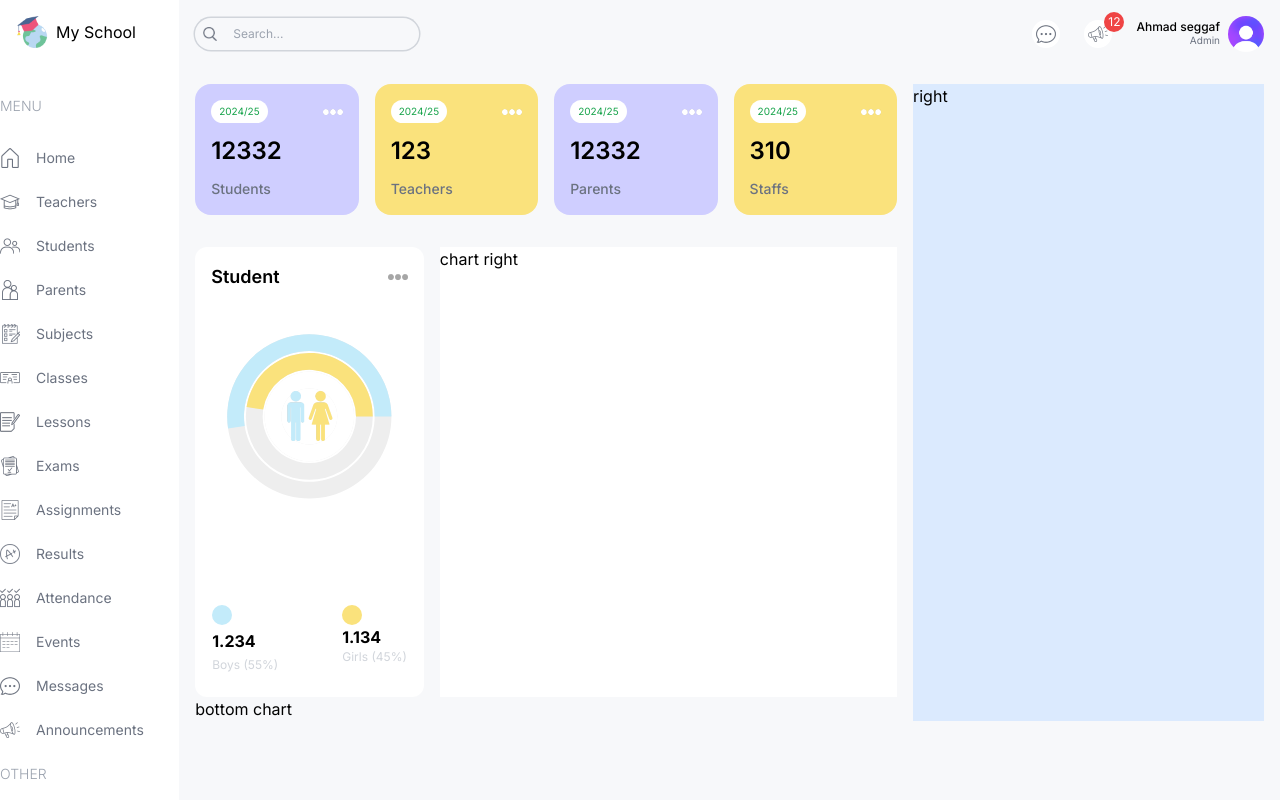
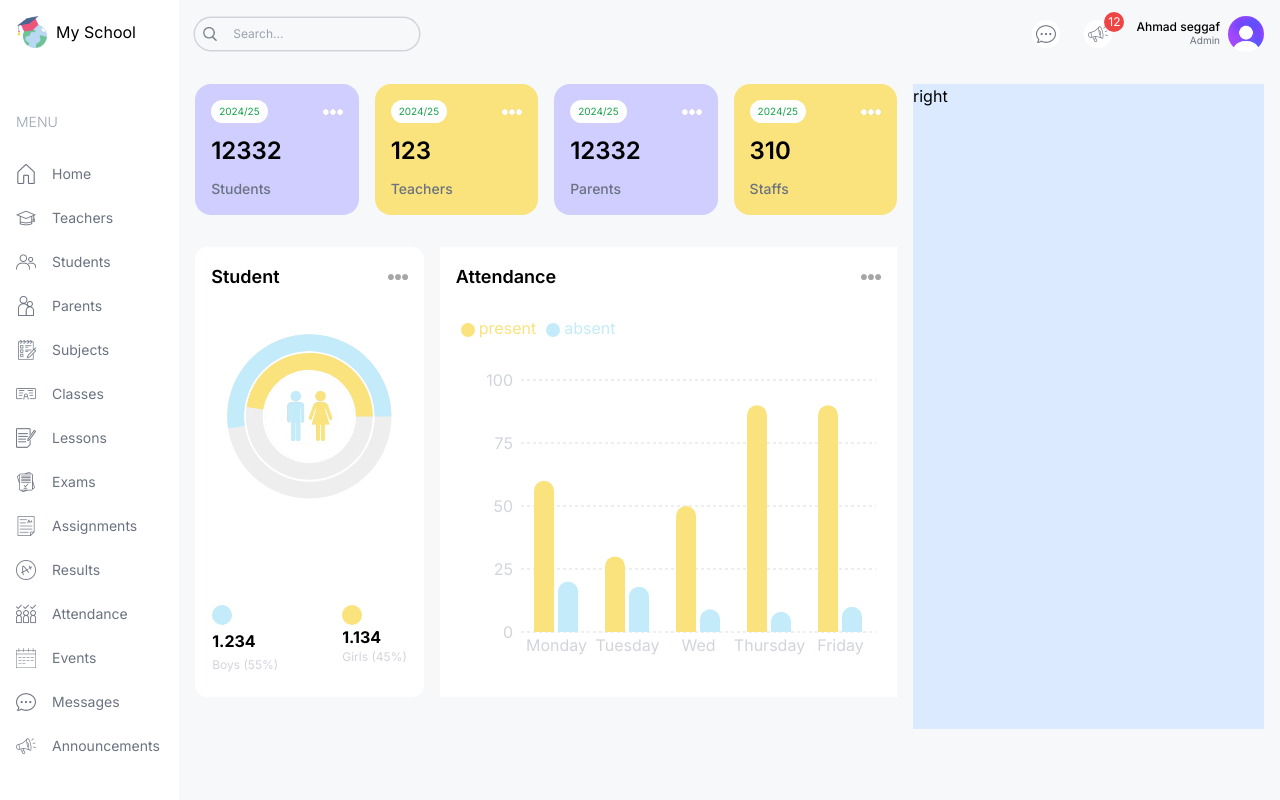
Before and after one commit to syukrontanzilah/school, a Next.js app: page /admin in a window 1280 px wide. Shown: the top 800 px of the page. Built offline with nearby package versions, Linux system fonts and the light colour scheme.

Commit message:
bar chart

```diff
--- a/src/app/(dashboard)/admin/page.tsx
+++ b/src/app/(dashboard)/admin/page.tsx
@@ -1,3 +1,4 @@
+import AttendanceChart from '@/components/AttendanceChart'
 import CountChart from '@/components/CountChart'
 import UserCard from '@/components/UserCard'
 import React from 'react'
@@ -14,20 +15,20 @@
       <UserCard role='parent' total={12332}/>
       <UserCard role='staff' total={310}/>
       </div>
-      <div>
+      <div className='flex flex-col gap-8'>
         {/* middle chart */}
         <div className='flex gap-4 flex-col lg:flex-row'>
           <div className='w-full lg:w-1/3 h-[450px]'>
             <CountChart/>
           </div>
           <div className='w-full bg-white lg:w-2/3 h-[450px]'>
-            chart right
+            <AttendanceChart/>
           </div>
         </div>
         {/* bottom chart */}
         <div>
-          bottom chart
         </div>
+
       </div>
       </div>
       {/* right */}
--- a/src/app/(dashboard)/layout.tsx
+++ b/src/app/(dashboard)/layout.tsx
@@ -9,9 +9,9 @@
     children: React.ReactNode;
   }>) {
     return (
-        <div className="h-screen flex">
+        <div className="flex">
           {/* LEFT */}
-          <div className="w-[14%] md:w-[8%] lg:w-[16%] xl:w-[14%]">
+          <div className="w-[14%] md:w-[8%] lg:w-[16%] xl:w-[14%] sticky top-0">
             <Link className="flex items-center justify-center lg:justify-start p-4 gap-2" href={'/'}>
             <Image src='/logo.png' alt="logo" width={32} height={32}/>
             <span className="hidden lg:block">My School</span>
--- /dev/null
+++ b/src/components/AttendanceChart.tsx
@@ -0,0 +1,89 @@
+"use client"
+import Image from 'next/image';
+import React from 'react'
+import {
+    ComposedChart,
+    Line,
+    Area,
+    Bar,
+    XAxis,
+    YAxis,
+    CartesianGrid,
+    Tooltip,
+    Legend,
+    ResponsiveContainer,
+    BarChart,
+  } from 'recharts';
+
+const data = [
+  {
+    name: 'Monday',
+    present: 60,
+    absent: 20,
+  },
+  {
+    name: 'Tuesday',
+    present: 30,
+    absent: 18,
+  },
+  {
+    name: 'Wed',
+    present: 50,
+    absent: 9,
+  },
+  {
+    name: 'Thursday',
+    present: 90,
+    absent: 8,
+  },
+  {
+    name: 'Friday',
+    present: 90,
+    absent: 10,
+  },
+];
+
+const AttendanceChart = () => {
+  return (
+    <div className="bg-white rounded-xl p-4 h-full">
+      <div className="flex justify-between items-center">
+        <h1 className="text-lg font-semibold">Attendance</h1>
+        <Image src="/moreDark.png" alt="" width={20} height={20} />
+      </div>
+      <ResponsiveContainer width="100%" height="90%">
+        <BarChart width={500} height={300} data={data} barSize={20}>
+          <CartesianGrid strokeDasharray="3 3" vertical={false} stroke="#ddd" />
+          <XAxis
+            dataKey="name"
+            axisLine={false}
+            tick={{ fill: "#d1d5db" }}
+            tickLine={false}
+          />
+          <YAxis axisLine={false} tick={{ fill: "#d1d5db" }} tickLine={false} />
+          <Tooltip
+            contentStyle={{ borderRadius: "10px", borderColor: "lightgray" }}
+          />
+          <Legend
+            align="left"
+            verticalAlign="top"
+            wrapperStyle={{ paddingTop: "20px", paddingBottom: "40px" }}
+          />
+          <Bar
+            dataKey="present"
+            fill="#FAE27C"
+            legendType="circle"
+            radius={[10, 10, 0, 0]}
+          />
+          <Bar
+            dataKey="absent"
+            fill="#C3EBFA"
+            legendType="circle"
+            radius={[10, 10, 0, 0]}
+          />
+        </BarChart>
+      </ResponsiveContainer>
+    </div>
+  )
+}
+
+export default AttendanceChart
--- a/src/components/Menu.tsx
+++ b/src/components/Menu.tsx
@@ -122,7 +122,7 @@
       {
         menuItems.map((item,index)=> {
           return(
-            <div className="flex flex-col gap-2" key={index}>
+            <div className="flex flex-col gap-2 md:p-4" key={index}>
               <span className="hidden lg:block text-gray-400 font-light my-4">{item.title}</span>
               {
                 item.items.map((menu,i)=> {
```
